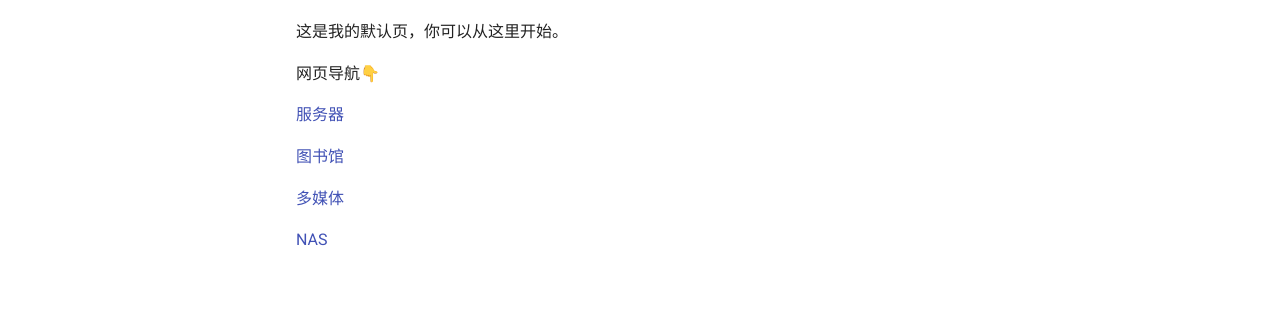
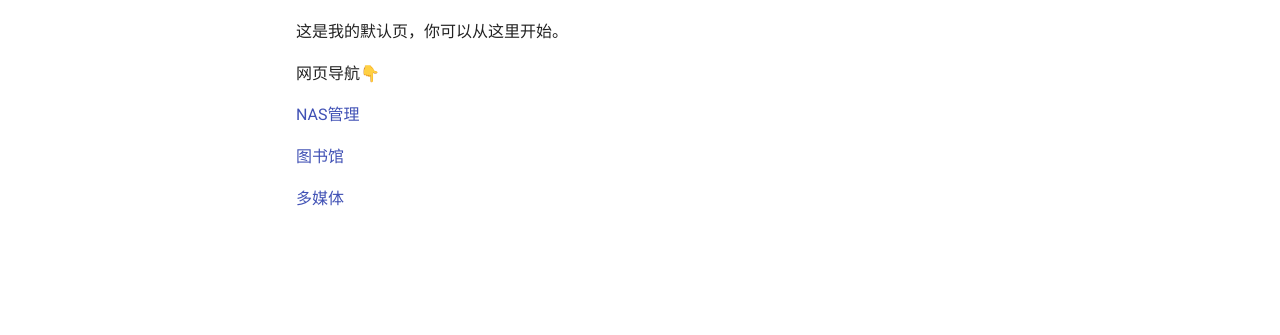
Before and after one commit to finchee/finchee.github.io, an MkDocs documentation site: the page built from docs/index.md, in a window 1280 px wide. Shown: the part 250-585 px from the top of the page. Built offline with MkDocs 1.6.1 and Material for MkDocs 9.7.7, drawn with Linux system fonts in a browser that asks for light colours; old or Windows-style settings are respelled for this version of MkDocs.

Commit message:
update url

```diff
--- a/docs/index.md
+++ b/docs/index.md
@@ -6,10 +6,8 @@
 
 网页导航👇
 
-[服务器](https://finchee.site:8082/adminlogin)
+[NAS管理](https://nas.finchee.top)
 
-[图书馆](https://finchee.site:8083)
+[图书馆](https://book.finchee.top)
 
-[多媒体](https://finchee.site:5244/)
-
-[NAS](https://finchee.site:8443)
+[多媒体](https://alist.finchee.top)
```
Also changed, not shown: 1 other file.
